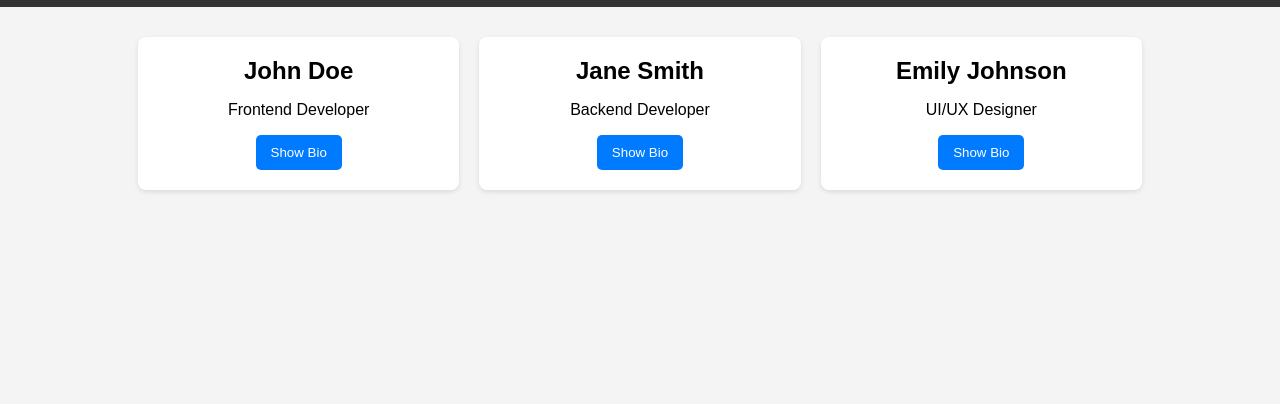
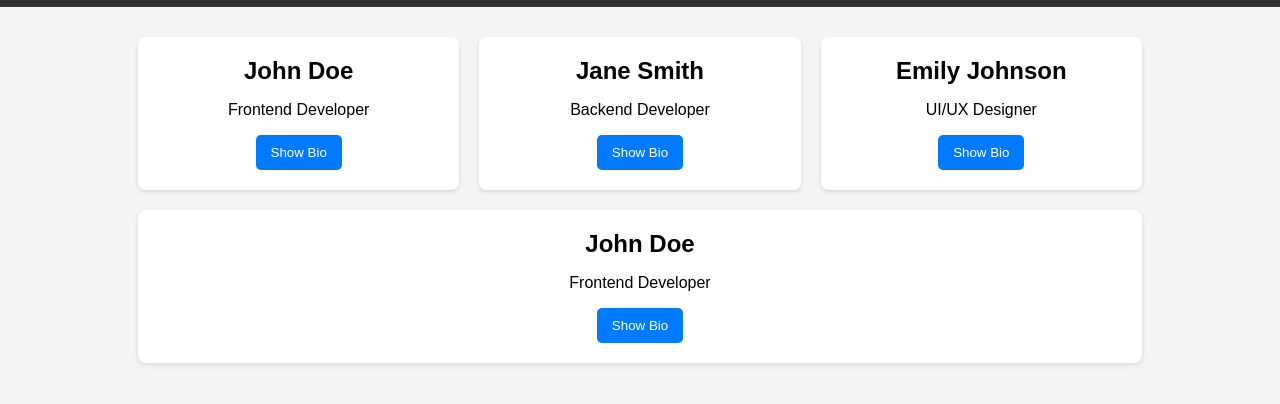
Before and after one commit to NickChen01/Group-Webpage-Activity, a plain HTML site: page index.html in a window 1280 px wide. Shown: the part 302-706 px from the top of the page. Drawn offline with Linux system fonts and the light colour scheme.

Commit message:
added 4th bios card

```diff
--- a/index.html
+++ b/index.html
@@ -41,6 +41,12 @@
         <button onclick="toggleBio('bio3')">Show Bio</button>
         <p id="bio3" class="bio">Emily is a UI/UX designer with a passion for creating user-friendly interfaces.</p>
     </div>
+    <div class="card">
+        <h2>John Doe</h2>
+        <p>Frontend Developer</p>
+        <button onclick="toggleBio('bio1')">Show Bio</button>
+        <p id="bio1" class="bio">John is a skilled frontend developer with 5 years of experience in creating responsive web applications.</p>
+    </div>
 </div>
 
 <!-- Team vision/mission statement section (hidden by default) -->
```
